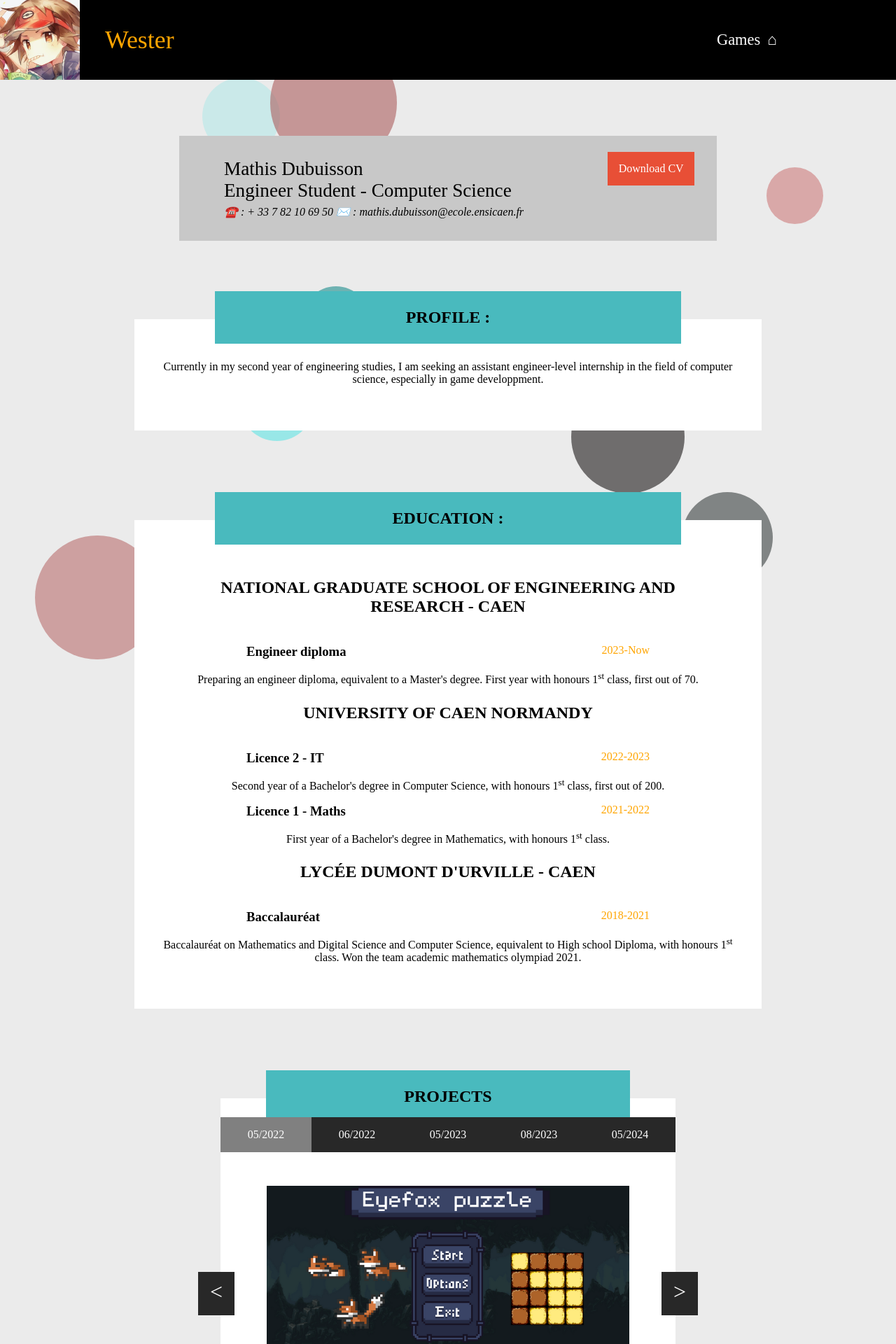
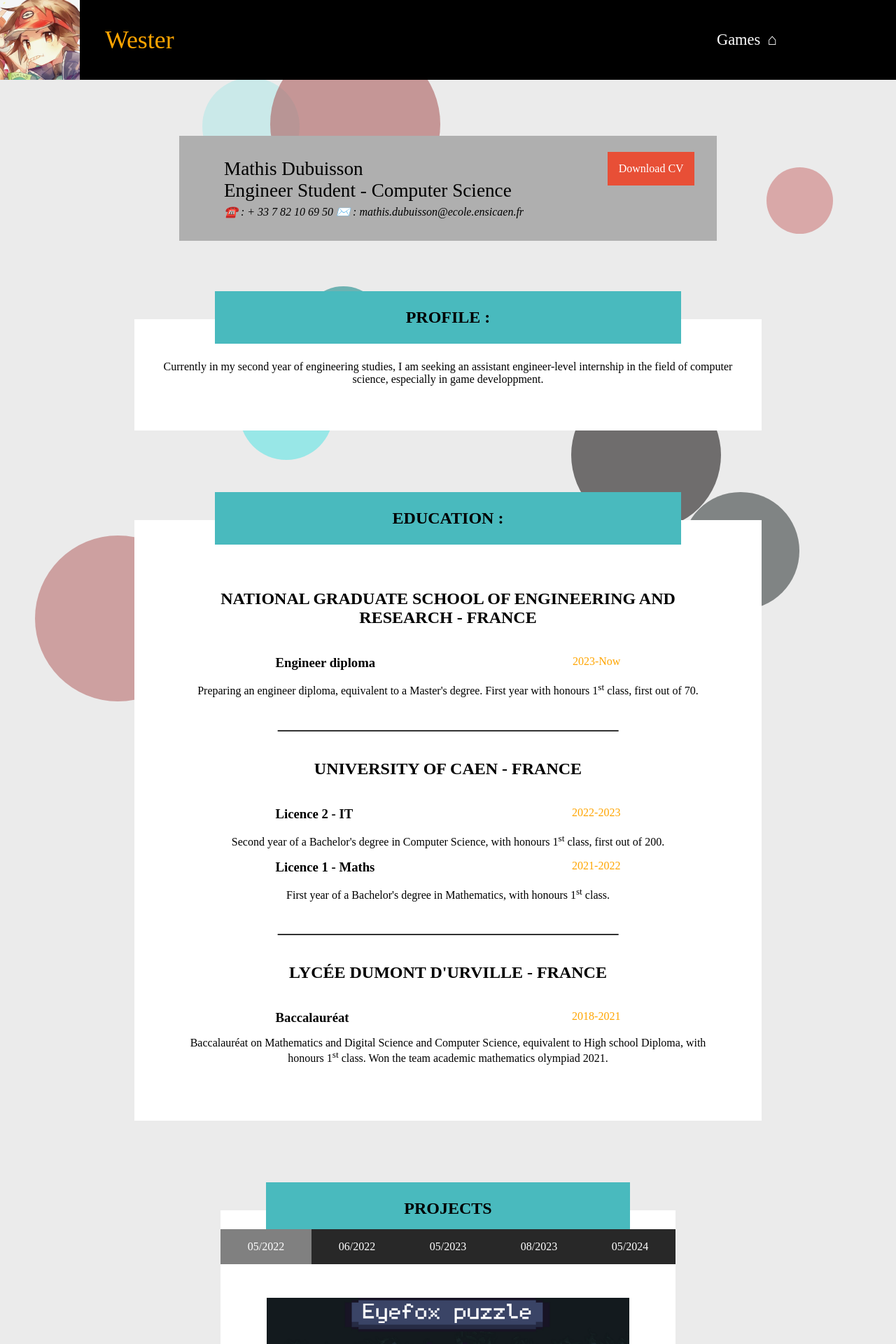
Before and after one commit to Westerbay/Home-Page, a PHP site: page /resume/index.html in a window 1280 px wide. Shown: the top 1920 px of the page at 70% size. Run offline with PHP 8.4, Linux system fonts and the light colour scheme.

Commit message:
Valou avis

```diff
--- a/resume/css/header.css
+++ b/resume/css/header.css
@@ -1,6 +1,6 @@
 body > aside {
 	color: black;
-	background: rgb(200, 200, 200);
+	background: rgb(175, 175, 175);
 	padding: 2em 2em 2em 5%;
 	text-align: left;
 	width: 60%;
@@ -9,7 +9,7 @@ body > aside {
 	margin-top: 5em;
 	margin-bottom: 3em;
 	position: relative;
-	transform: translateX(50%);
+	transform: translateX(200px);
 	opacity: 0;
 	transition: 1.5s;
 }
--- a/resume/css/project.css
+++ b/resume/css/project.css
@@ -84,6 +84,12 @@
 #projects a {
 	text-decoration: none;
 	color: black;
+	margin-right: 2em;
+	margin-left: 2em;
+}
+
+#projects figure:hover {
+	color: orange;
 }
 
 
--- a/resume/css/resume.css
+++ b/resume/css/resume.css
@@ -5,7 +5,7 @@ body > article {
 	margin: 5%;
 	max-width: 70%;
 	min-width: 650px;
-	transform: translateX(50%);
+	transform: translateX(200px);
 	opacity: 0;
 	transition: 1.5s;
 	display: inline-block;
@@ -55,6 +55,32 @@ article img {
 	padding: 1em;
 }
 
+#education > section {
+	padding-bottom: 3em;
+	padding-top: 1em;
+	max-width: 90%;
+	margin: auto;
+}
+
+#education > section::after {
+	content: "";
+    position: absolute;
+    bottom: 0;
+    left: 50%;
+    transform: translateX(-50%);
+    width: 65%;
+    border-bottom: 2px solid rgb(50, 50, 50);
+}
+
+#education > section:last-child {
+	padding-bottom: 1em;
+	border-bottom: 0px solid black;
+}
+
+#education > section:last-child::after {
+	display: none;
+}
+
 @media screen and (max-width: 800px) {
 	body > article {
 		min-width: 400px;
--- a/resume/index.html
+++ b/resume/index.html
@@ -4,7 +4,7 @@
 		<title>Resume</title>
 		<meta name="viewport" content="width=device-width, initial-scale=1">
 		<meta name="robots" content="noindex, nofollow">
-		<meta charset='utf-8'>
+		<meta charset='UTF-8'>
 		<link href='css/resume.css' rel='stylesheet'>
 		<link href='css/project.css' rel='stylesheet'>
 		<link href='css/languages.css' rel='stylesheet'>
@@ -52,7 +52,7 @@
 		<article id='education'>
 			<h1>Education : </h1>
 			<section>
-				<h2>National graduate school of engineering and research - Caen</h2>
+				<h2>National graduate school of engineering and research - France</h2>
 				<section>
 					<h3>Engineer diploma</h3>
 					<p><time datetime="2023">2023</time>-Now</p>
@@ -60,7 +60,7 @@
 				<p>Preparing an engineer diploma, equivalent to a Master's degree. First year with honours 1<sup>st</sup> class, first out of 70.</p>
 			</section>
 			<section>
-				<h2>University of Caen Normandy</h2>
+				<h2>University of Caen - France</h2>
 				<section>
 					<h3>Licence 2 - IT</h3>
 					<p><time datetime="2022">2022</time>-<time datetime="2023">2023</time></p>
@@ -73,7 +73,7 @@
 				<p>First year of a Bachelor's degree in Mathematics, with honours 1<sup>st</sup> class.</p>
 			</section>
 			<section>
-				<h2>Lycée Dumont D'Urville - Caen</h2>
+				<h2>Lycée Dumont D'Urville - France</h2>
 				<section>
 					<h3>Baccalauréat</h3>
 					<p><time datetime="2018">2018</time>-<time datetime="2021">2021</time></p>
@@ -152,9 +152,9 @@
 		<!-- Language -->
 		<article id='language' class='block'>
 			<h1>Languages</h1>
-			<p>French 🇫🇷</p> <p>First language</p>
-			<p>English 🇬🇧</p> <p>B2 Level</p>
-			<p>Japanese 🇯🇵</p> <p>Beginner</p>
+			<p>French &#x1F1EB;&#x1F1F7;</p> <p>First language</p>
+			<p>English &#x1F1EC;&#x1F1E7;</p> <p>B2 Level</p>
+			<p>Japanese &#x1F1EF;&#x1F1F5;</p> <p>Beginner</p>
 		</article>
 
 
--- a/script/background.js
+++ b/script/background.js
@@ -14,7 +14,7 @@ function random(a, b) {
 function setBackground() {
 	for (let i = 0; i < nbCircle; i++) {
 		const circle = document.createElement('div');
-		const size = random(50, 200);
+		const size = random(50, 270); //200 avant
 		const row = i % nbRow;
 		const column = Math.floor(i / nbRow);
 		var positionX = random(100/nbRow * row, 100/nbRow * (row+1));
```
